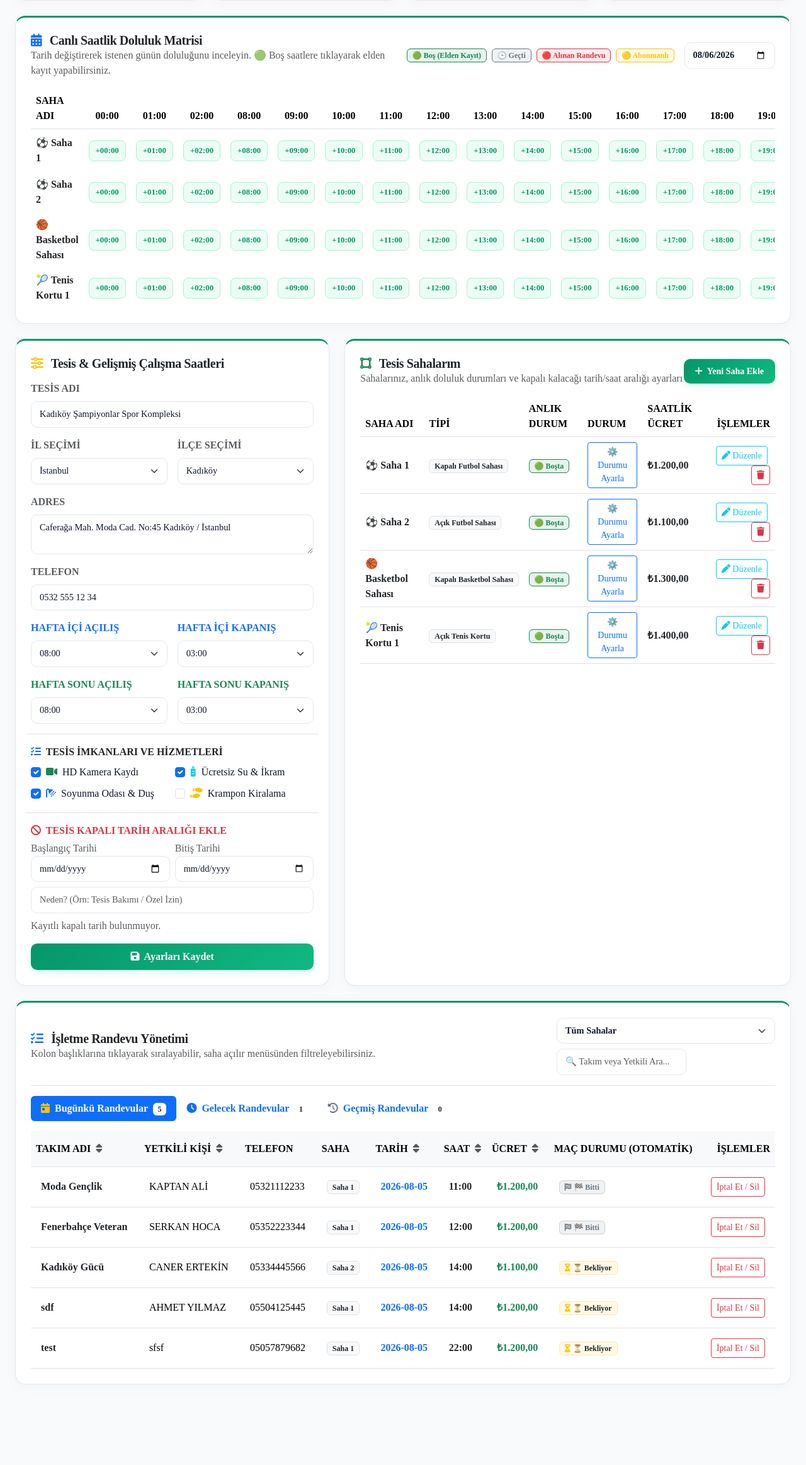
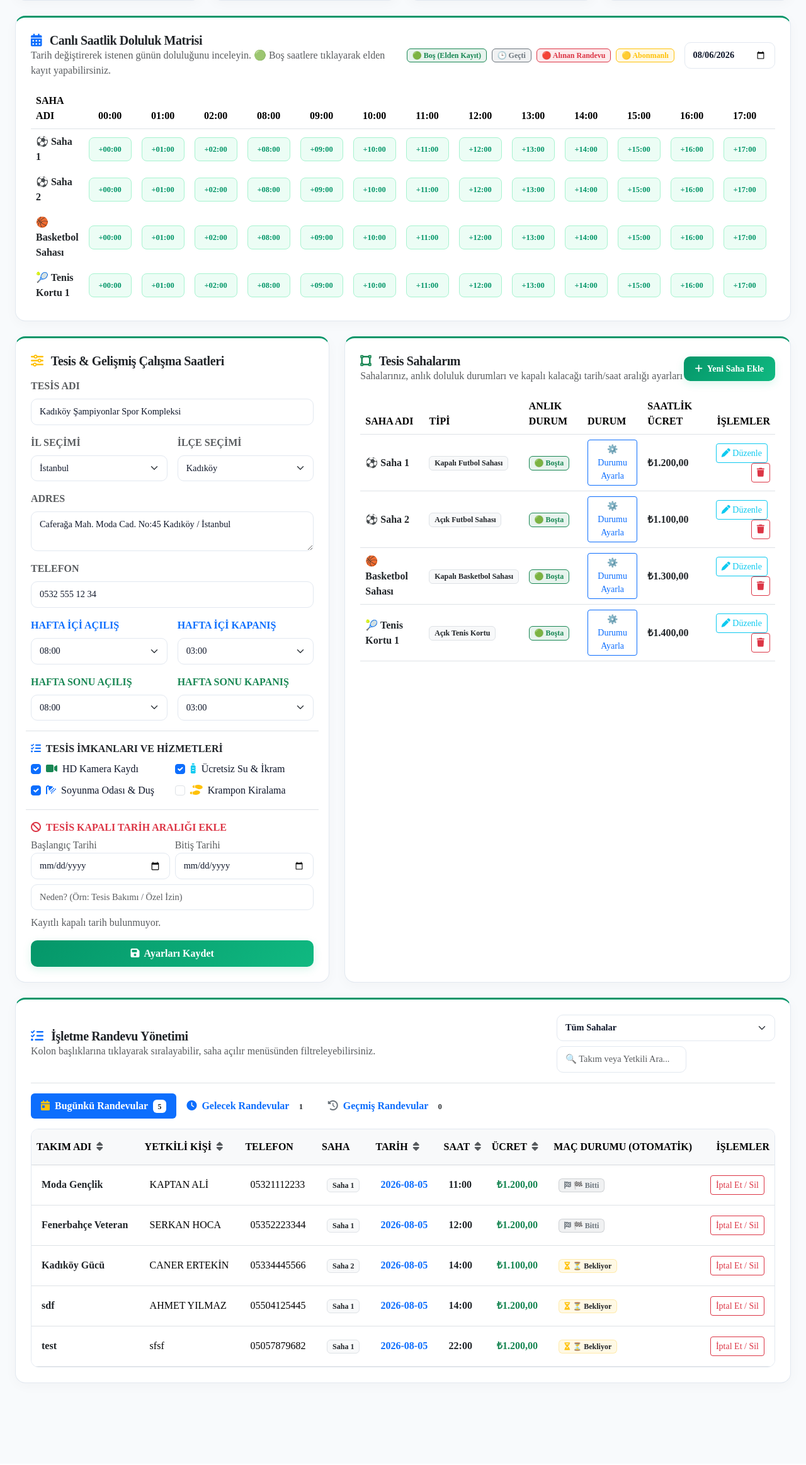
Before and after one commit to Sefabd/halisaha-randevu, a PHP site: page /owner_dashboard.php in a window 1280 px wide. Shown: the part 214-2540 px from the top of the page at 63% size. After the commit the page ends 2410 px from the top, so only its background shows below. Run offline with PHP 8.4, Linux system fonts and the light colour scheme; the visitor is signed in with stand-in values (Sample User, id 1); data comes from the database, SQL or seed files in the repository.

Commit message:
style: Equalize slot badge dimensions (38px uniform height) and add sticky scrollable table container for reservation management list

```diff
--- a/css/style.css
+++ b/css/style.css
@@ -162,16 +162,59 @@ h1, h2, h3, h4, h5, h6, .brand-font {
   color: var(--team-primary);
 }
 
-/* Hourly Slot Badges (Owner & Player) */
+/* Custom Scrollbars */
+::-webkit-scrollbar {
+  width: 8px;
+  height: 8px;
+}
+::-webkit-scrollbar-track {
+  background: #f1f5f9;
+  border-radius: 4px;
+}
+::-webkit-scrollbar-thumb {
+  background: #cbd5e1;
+  border-radius: 4px;
+}
+::-webkit-scrollbar-thumb:hover {
+  background: #94a3b8;
+}
+
+/* Sticky Scrollable Reservation List Container */
+.scrollable-table-container {
+  max-height: 420px;
+  overflow-y: auto;
+  overflow-x: auto;
+  border: 1px solid var(--border-color);
+  border-radius: 12px;
+}
+
+.scrollable-table-container table thead {
+  position: sticky;
+  top: 0;
+  z-index: 10;
+  background-color: #f8fafc !important;
+  box-shadow: 0 2px 4px rgba(0, 0, 0, 0.04);
+}
+
+/* UNIFORM FIXED EQUAL DIMENSIONS FOR HOURLY SLOT BADGES (OWNER & PLAYER) */
 .slot-badge {
-  padding: 6px 10px;
+  display: inline-flex !important;
+  align-items: center !important;
+  justify-content: center !important;
+  min-width: 68px;
+  width: 100%;
+  height: 38px !important;
+  padding: 0 6px !important;
   border-radius: 8px;
   font-weight: 700;
-  font-size: 0.8rem;
+  font-size: 0.78rem;
+  line-height: 1;
   cursor: pointer;
   transition: all 0.2s;
   text-align: center;
   border: 1px solid transparent;
+  box-sizing: border-box;
+  white-space: nowrap;
 }
 
 /* 🟢 Yeşil: Boş Randevu */
--- a/owner_dashboard.php
+++ b/owner_dashboard.php
@@ -328,10 +328,10 @@ $today_str = date('Y-m-d');
             </ul>
         </div>
 
-        <!-- SIRALANABİLİR KOLONLAR (ASC / DESC İKONLARI) -->
-        <div class="table-responsive">
+        <!-- SIRALANABİLİR KOLONLAR (ASC / DESC İKONLARI VE SABİT YÜKSEKLİKLİ İÇ SCROLLBAR) -->
+        <div class="scrollable-table-container">
             <table class="table table-hover align-middle m-0 fs-7">
-                <thead class="table-light text-muted border-bottom">
+                <thead class="table-light text-muted border-bottom sticky-top">
                     <tr>
                         <th class="py-3 sortable-th" onclick="sortReservationsBy('team_name')">
                             TAKIM ADI <span id="sort-team_name"><i class="fa-solid fa-sort text-muted fs-8 ms-1"></i></span>
```
